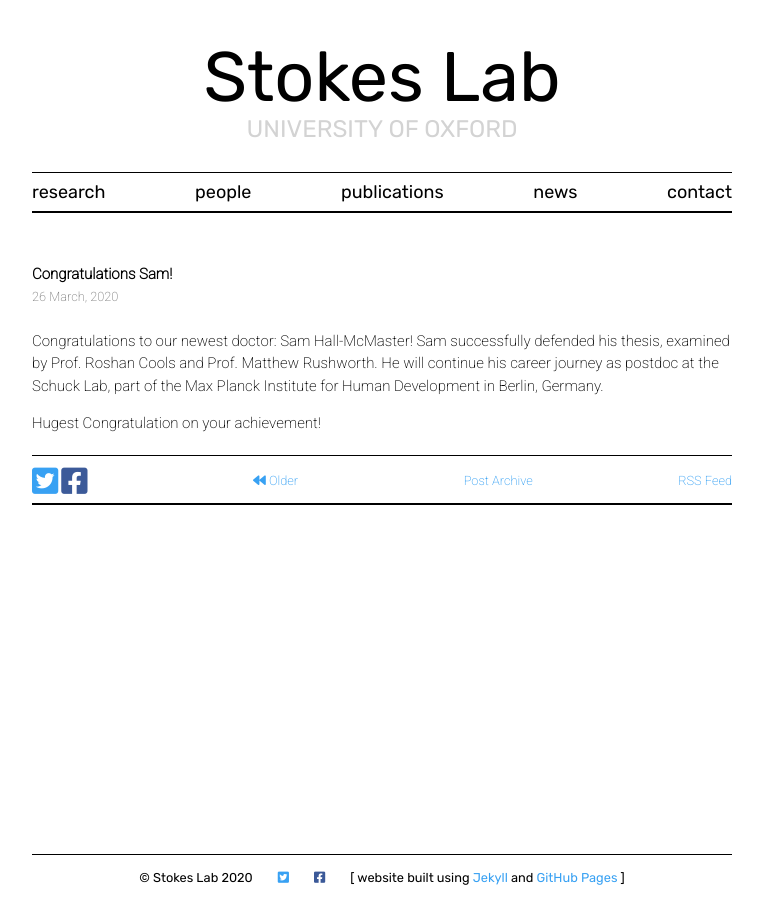
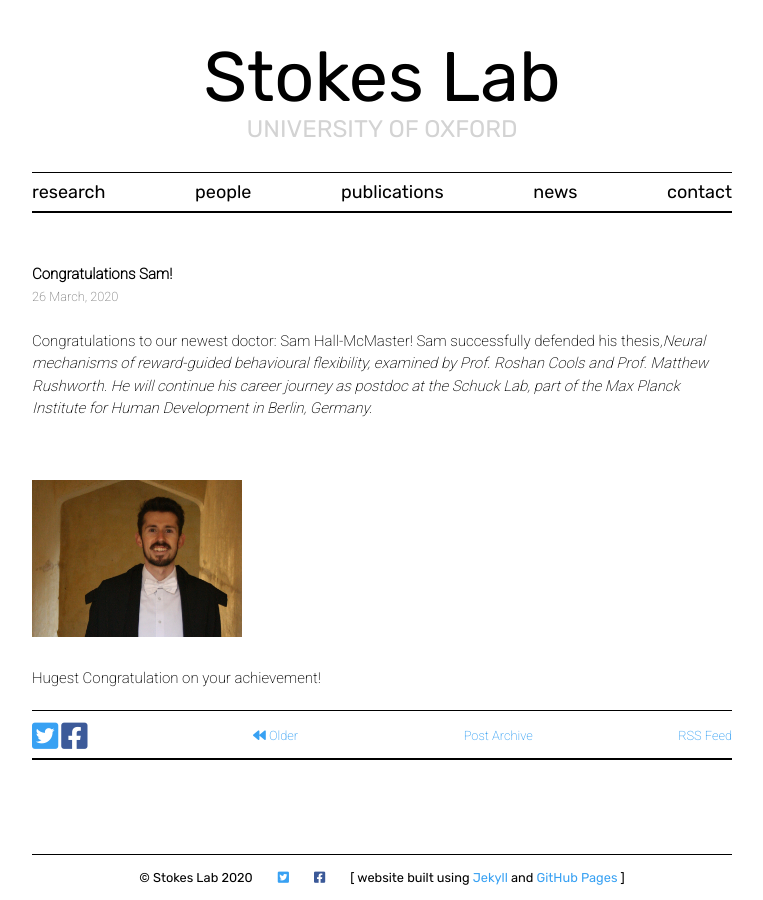
Before and after one commit to stokeslab/stokeslab.github.io, a Jekyll site: the page built from _posts/2020-03-26-congrantssam.md, in a window 1280 px wide. Shown: the whole page, without its empty margins (258-1021 px from the left). Built offline with Jekyll 4.4.1, drawn with Linux system fonts in a browser that asks for light colours; nearby versions of some CDN libraries; some web fonts are replaced.

Commit message:
Update 2020-03-26-congrantssam.md

```diff
--- a/_posts/2020-03-26-congrantssam.md
+++ b/_posts/2020-03-26-congrantssam.md
@@ -4,7 +4,12 @@
 ---
 
 Congratulations to our newest doctor:  Sam Hall-McMaster!
-Sam successfully defended his thesis, examined by Prof. Roshan Cools and Prof. Matthew Rushworth.
+Sam successfully defended his thesis,<i>Neural mechanisms of reward-guided behavioural flexibility<i>, examined by Prof. Roshan Cools and Prof. Matthew Rushworth.
 He will continue his career journey as postdoc at the Schuck Lab, part of the Max Planck Institute for Human Development in Berlin, Germany.
 
+<div class="logos">
+	<div ><img src="/images/congrsam.jpg"></div>
+ </div>
+
+
 Hugest Congratulation on your achievement!
```
